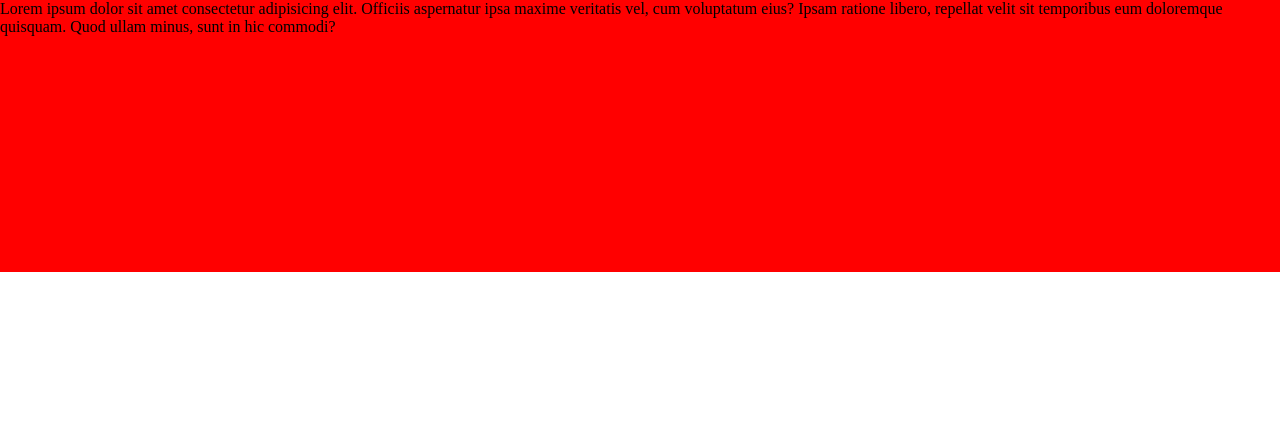
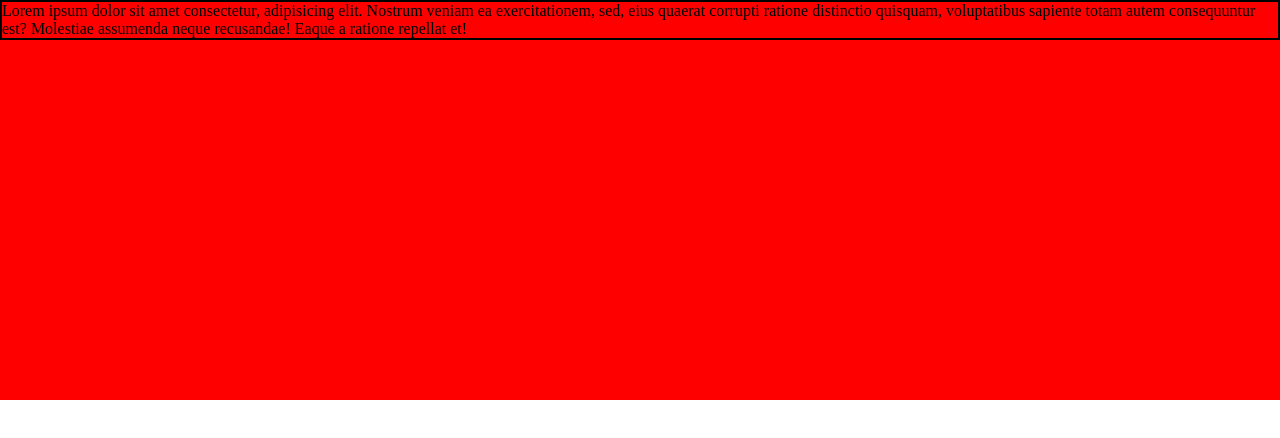
Before and after one commit to AnishRane13/HTML, a plain HTML site: page CSS/index.html in a window 1280 px wide. Drawn offline with Linux system fonts and the light colour scheme.

```diff
--- a/CSS/index.html
+++ b/CSS/index.html
@@ -10,8 +10,11 @@
   <body>
 
     <div class="container">
-   Lorem ipsum dolor sit amet consectetur adipisicing elit. Officiis aspernatur ipsa maxime veritatis vel, cum voluptatum eius? Ipsam ratione libero, repellat velit sit temporibus eum doloremque quisquam. Quod ullam minus, sunt in hic commodi?
+      <div class="box">
+        Lorem ipsum dolor sit amet consectetur, adipisicing elit. Nostrum veniam ea exercitationem, sed, eius quaerat corrupti ratione distinctio quisquam, voluptatibus sapiente totam autem consequuntur est? Molestiae assumenda neque recusandae! Eaque a ratione repellat et!
+      </div>
     </div>
+
 
   </body>
 </html>
--- a/CSS/style.css
+++ b/CSS/style.css
@@ -4,12 +4,12 @@
 }
 
 .container{
-  background-color: red;
-  height: 34vh;
+    background-color: red;
+    height: 50vh;
 }
 
-@media screen and (max-width: 800px) {
-    body{
-        background-color: brown;
-    }
+.box{
+    border: 2px solid black;
+    /* transform: translate(134px, 56px) rotate(0.25turn); */
+    transform-origin: 0;
 }
```
